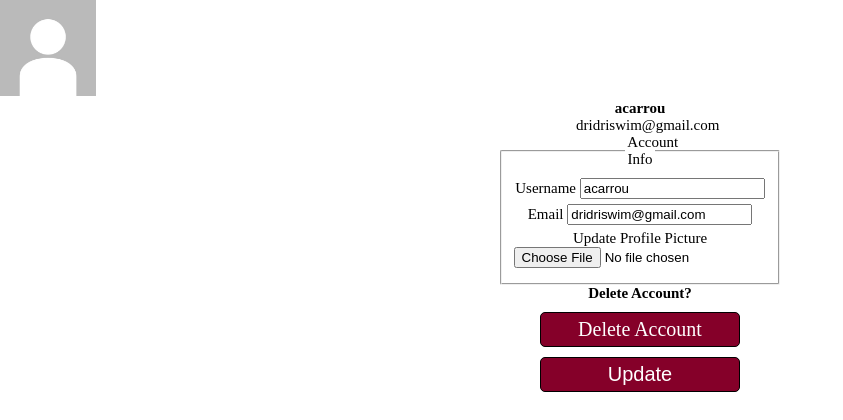
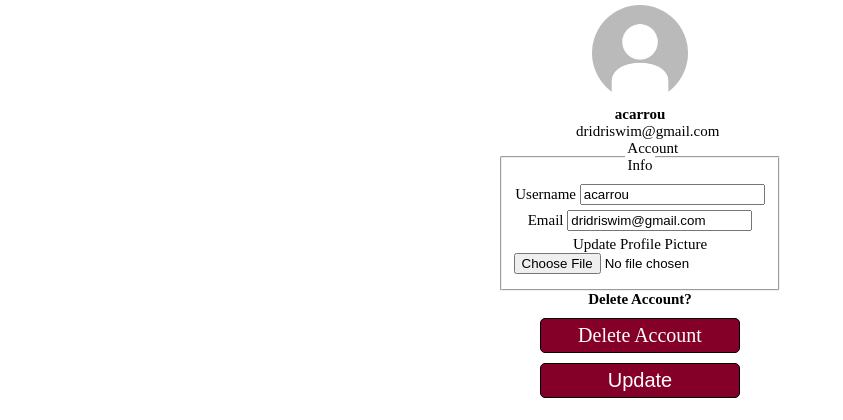
Before and after one commit to marymarkart/CMPE131-02-Team5, a Flask app: page /account in a window 1280 px wide. Shown: the part 53-473 px from the top of the page, without its empty margins (0-843 px from the left). Run offline with Flask 2, Linux system fonts and the light colour scheme; a user stored in the database is signed in; some libraries are stand-ins or nearby versions.

Commit message:
fixed account profile image

```diff
--- a/flask_project_T5/project/templates/account.html
+++ b/flask_project_T5/project/templates/account.html
@@ -2,7 +2,7 @@
 {% block content %}
     <div class="content-section">
       <div class="media">
-        <img class="image" src="{{ image_file }}" height="96" width="96">
+        <img class="profile-image" src="{{ image_file }}" height="96" width="96">
         <div class="media-body">
           <h2 class="text">{{ current_user.username }}</h2>
           <p class="text">{{ current_user.email }}</p>
```
